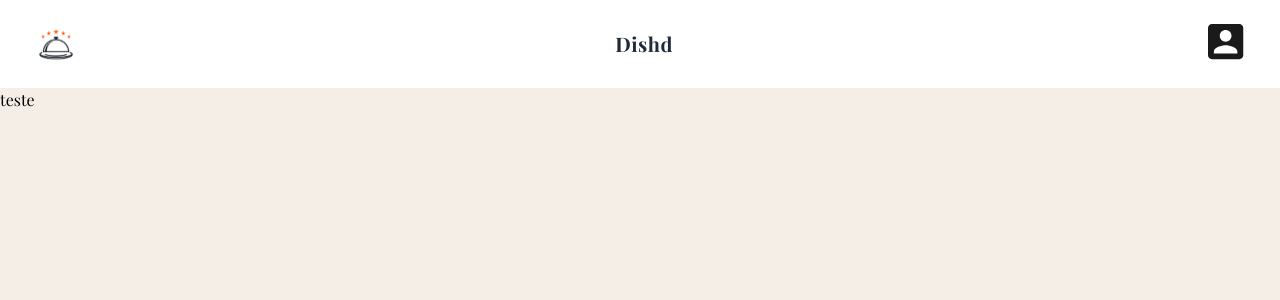
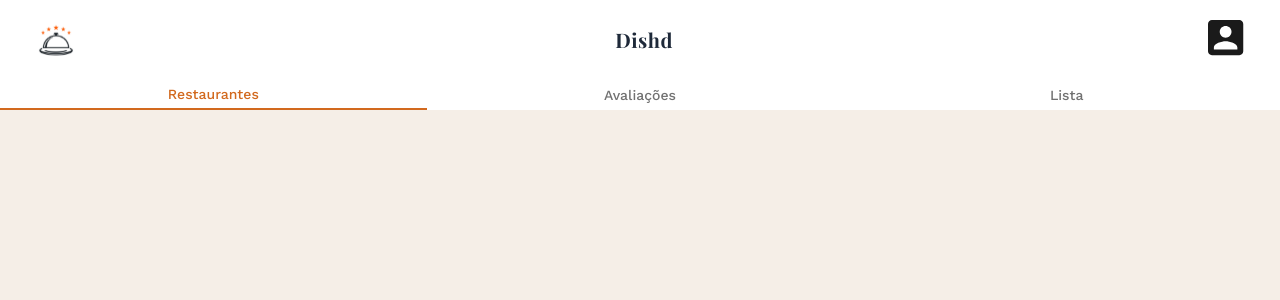
Before and after one commit to Eduardo-Ferraz/dishd, a Next.js app in the folder frontend/: page / in a window 1280 px wide. Shown: the top 300 px of the page. Built offline with nearby package versions, Linux system fonts and the light colour scheme; a web font is replaced by a local one.

Commit message:
:sparkles: feat: abas component

```diff
--- a/frontend/src/app/components/abas.tsx
+++ b/frontend/src/app/components/abas.tsx
@@ -0,0 +1,36 @@
+"use client";
+import { usePathname } from "next/navigation";
+import { useState } from "react"
+
+const tabs = ["Restaurantes", "Avaliações", "Lista"];
+
+export default function Tabs() {
+    const [active, setActive] = useState(0);
+    const pathname = usePathname();
+
+    if (pathname === "/minhas-avaliacoes") {
+        return (
+        <nav className="flex bg-cards">
+            <span className="flex-1 py-1 text-sm font-work font-medium font-xs text-primary border-b-2 border-primary">Minhas Avaliações</span>
+        </nav>
+        );
+    }
+
+    return (
+        <nav className="flex bg-cards">
+            {tabs.map((tab, i) => (
+                <button
+                key={tab}
+                onClick={() => setActive(i)}
+                className={`flex-1 py-1 text-sm font-work font-medium font-xs transition-colors ${
+                    active === i
+                    ? "text-primary border-b-2 border-primary"
+                    : "text-primary-text"
+                }`}
+                >
+                {tab}
+                </button>
+            ))}
+        </nav>
+    )
+}
--- a/frontend/src/app/components/navbar.tsx
+++ b/frontend/src/app/components/navbar.tsx
@@ -3,7 +3,7 @@ import Link from "next/link";
 
 export default function Navbar(){
     return (
-        <header className="flex items-center justify-between px-8 py-5 bg-cards">
+        <header className="flex items-center justify-between px-8 py-4 bg-cards">
             <Link className="w-12 h-12 flex items-center justify-center" href="#">
                 <Image src="/dishd-icon.svg" alt="logo" width={36} height={36} />
             </Link>
--- a/frontend/src/app/page.tsx
+++ b/frontend/src/app/page.tsx
@@ -1,5 +1,5 @@
 import Navbar from "./components/navbar";
-// import Tabs from "./components/Tabs";
+import Tabs from "./components/abas";
 // import RestaurantGrid from "./components/RestaurantGrid";
 // import BottomNav from "./components/BottomNav";
 
@@ -7,7 +7,7 @@ export default function Home() {
   return (
     <main>
       <Navbar></Navbar>
-      teste
+      <Tabs></Tabs>
     </main>
   );
 }
```
